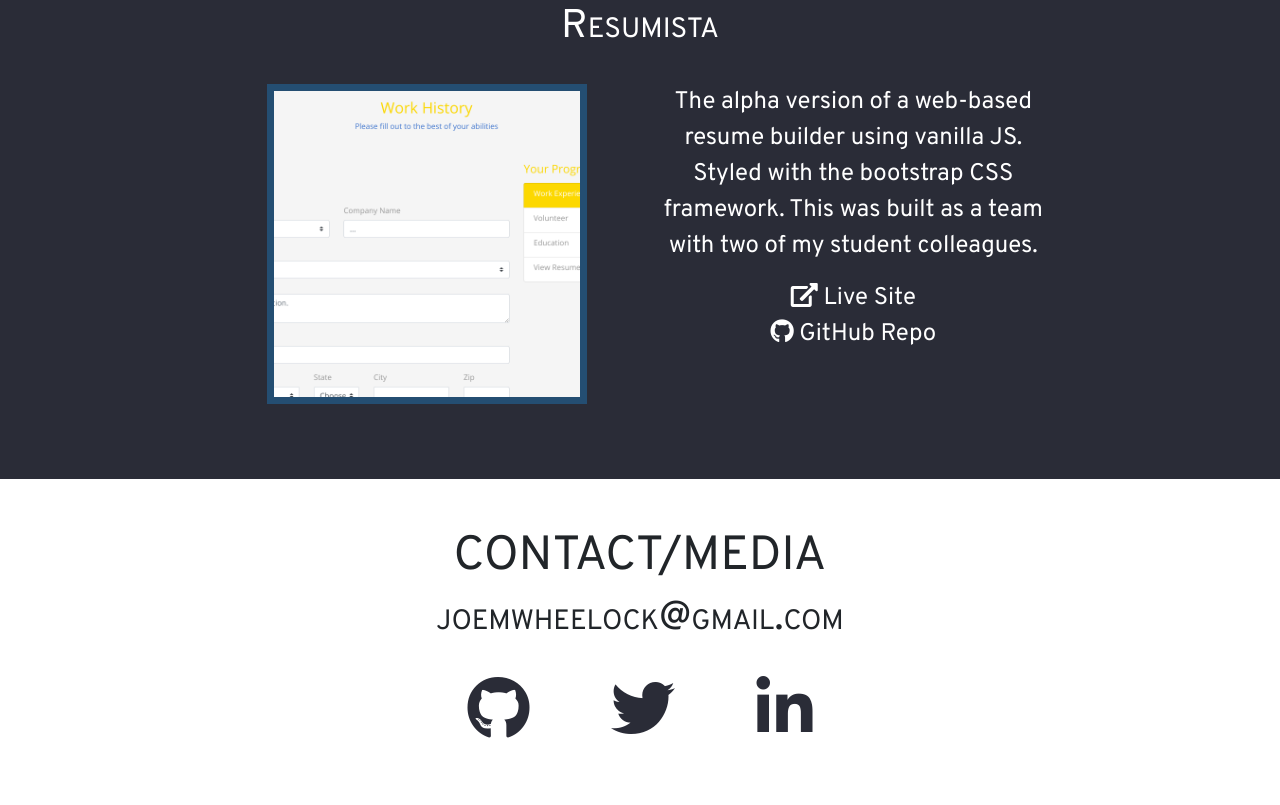
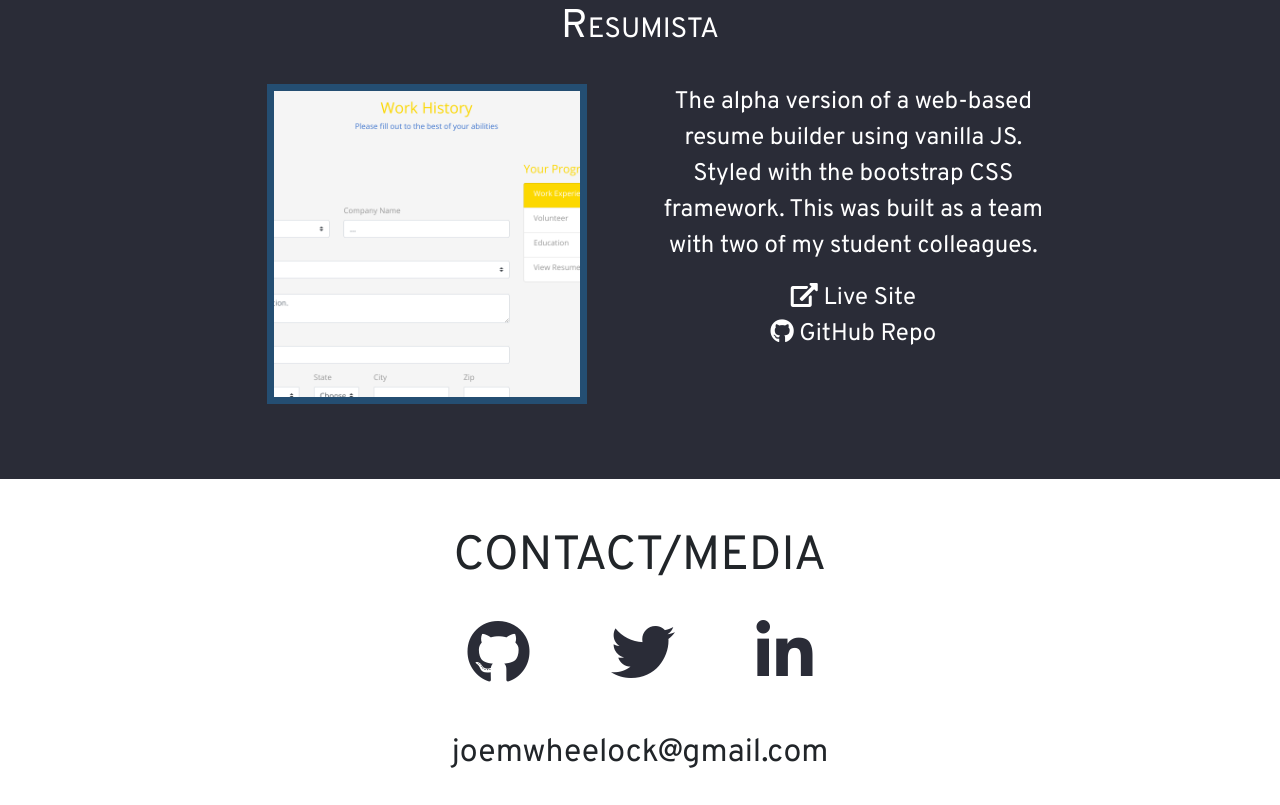
Before and after one commit to jwheel95/wheelock-portfolio, a plain HTML site: page index.html in a window 1280 px wide. Shown: the part 2329-3134 px from the top of the page. Before the commit the page ends 3094 px from the top, so only its background shows below. Drawn offline with nearby package versions, Linux system fonts and the light colour scheme.

Commit message:
minor changes to contact

```diff
--- a/css/styles.css
+++ b/css/styles.css
@@ -130,6 +130,10 @@ nav {
     padding-top: 50px;
 }
 
+.my-email {
+    padding: 25px 0 25px 0;
+}
+
 .media-icons {
     padding: 25px 0 25px 0;
 }
--- a/index.html
+++ b/index.html
@@ -120,15 +120,15 @@
             <div class="d-flex justify-content-center row">
                 <h1 class="section-head">Contact/Media</h1>
             </div>
-            <div class="d-flex justify-content-center row">
-                <h2 class="sub-head">joemwheelock@gmail.com</h2>
-            </div>
             <div class="row">
                 <div class="media-icons d-flex justify-content-around col-lg-4 offset-lg-4">
                     <a href="https://github.com/jwheel95"><i class="social-media fab fa-github"></i></a>
                     <a href="https://twitter.com/joemwheelock"><i class="social-media fab fa-twitter"></i></a>
                     <a href="https://www.linkedin.com/in/joseph-wheelock-61a472169/"><i class="social-media fab fa-linkedin-in"></i></a>
                 </div>
+            </div>
+            <div class="d-flex justify-content-center row">
+                <h2 class="my-email">joemwheelock@gmail.com</h2>
             </div>
         </div>
     </div>
```
